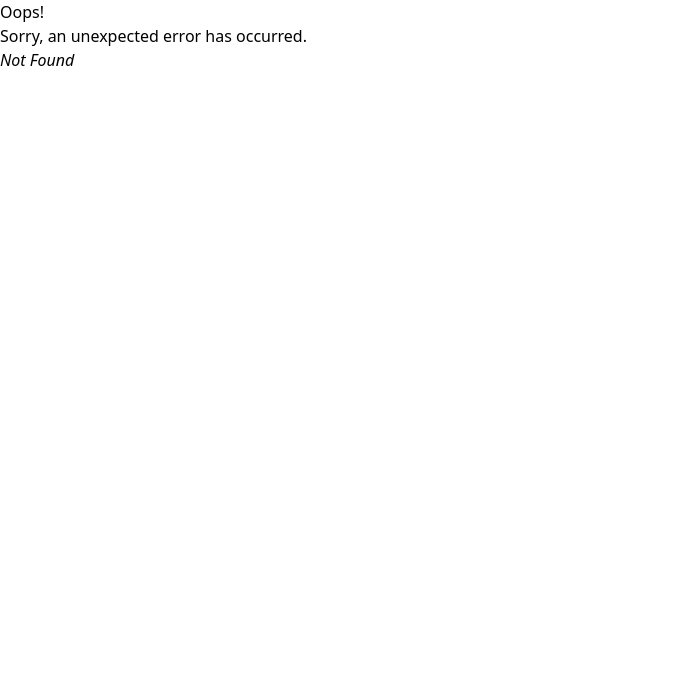
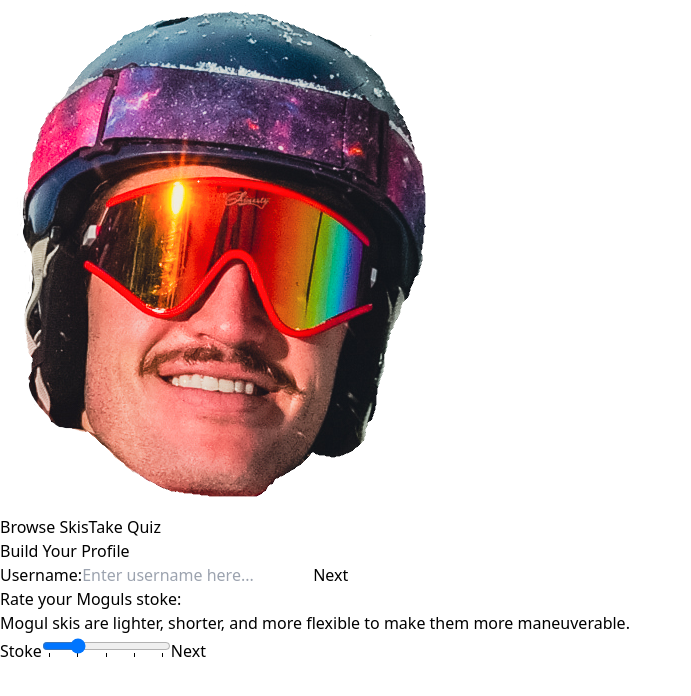
Before and after one commit to mikecoux/ski-finder, a React (Vite) app: page /quiz/1 in a window 1280 px wide. Before the commit this address had no page. Shown: the top 696 px of the page, without its empty margins (0-691 px from the left). Built offline with nearby package versions, Linux system fonts and the light colour scheme.

Commit message:
created the quiz questions

```diff
--- a/db.json
+++ b/db.json
@@ -9,11 +9,16 @@
         "tip": 135,
         "tail": 125
       },
-            "lengths": [171, 180, 189],
+      "lengths": [
+        171,
+        180,
+        189
+      ],
       "year": "2018",
       "weight": 1860,
       "image": "http://localhost:3000/images/kore.jpeg",
-            "content": "As the ultimate lightweight freeride ski, the KORE 105 has versatility for all-mountain adventures. The KORE construction reduces weight without sacrificing performance, thanks to a combination of Graphene, Karuba wood and multi layers of carbon. The sandwich sidewall construction adds responsiveness on hardpack snow, and tip and tail rocker provides flotation for deep days."
+      "content": "As the ultimate lightweight freeride ski, the KORE 105 has versatility for all-mountain adventures. The KORE construction reduces weight without sacrificing performance, thanks to a combination of Graphene, Karuba wood and multi layers of carbon. The sandwich sidewall construction adds responsiveness on hardpack snow, and tip and tail rocker provides flotation for deep days.",
+      "userId": []
     },
     {
       "id": 2,
@@ -24,11 +29,18 @@
         "tip": 144,
         "tail": 135
       },
-            "lengths": [176, 184, 192],
+      "lengths": [
+        176,
+        184,
+        192
+      ],
       "year": "2022",
       "weight": 1800,
       "image": "http://localhost:3000/images/chetler.jpg",
-            "content": "The Atomic Bent Chetler 120 is Chris Benchetler’s signature ski and the big brother of the Bent ski family. This pillow-bashing, powder-slashing machine features topsheet and base art by the man himself. With construction and shaping designed and refined by Chris Benchetler since 2008, the latest iteration redefines what’s possible in big mountain terrain. Dura Cap Sidewall construction combined with revolutionary HRZN Tech offers more surface area in the tip and tail for better tracking through chop and crud with less tip deflection. The Light Woodcore shaves weight while the Carbon Backbone adds strength and stiffness. The Powder Rocker profile offers the perfect amount of tip and tail turn-up, and camber under foot delivers epic performance through deep turns, side hits, and nose butters."
+      "content": "The Atomic Bent Chetler 120 is Chris Benchetler’s signature ski and the big brother of the Bent ski family. This pillow-bashing, powder-slashing machine features topsheet and base art by the man himself. With construction and shaping designed and refined by Chris Benchetler since 2008, the latest iteration redefines what’s possible in big mountain terrain. Dura Cap Sidewall construction combined with revolutionary HRZN Tech offers more surface area in the tip and tail for better tracking through chop and crud with less tip deflection. The Light Woodcore shaves weight while the Carbon Backbone adds strength and stiffness. The Powder Rocker profile offers the perfect amount of tip and tail turn-up, and camber under foot delivers epic performance through deep turns, side hits, and nose butters.",
+      "userId": [
+        1
+      ]
     },
     {
       "id": 3,
@@ -39,11 +51,19 @@
         "tip": 139,
         "tail": 128
       },
-            "lengths": [167, 172, 177, 182, 187, 192],
+      "lengths": [
+        167,
+        172,
+        177,
+        182,
+        187,
+        192
+      ],
       "year": "2022",
       "weight": 2240,
       "image": "http://localhost:3000/images/woodsman.jpeg",
-            "content": "The Woodsman 110 represents our take on an everyday platform for west coast skiers who need float and stability in their everyday ski.  Versatility is the name of the game these days - so an everyday platform that can double duty on deep days is what we find ourselves reaching for most of the time.  The Woodsman 110 blends equal parts muscle, float, and quickness for aggressive skiers needing a supportive everyday ride for their all mountain pursuits."
+      "content": "The Woodsman 110 represents our take on an everyday platform for west coast skiers who need float and stability in their everyday ski.  Versatility is the name of the game these days - so an everyday platform that can double duty on deep days is what we find ourselves reaching for most of the time.  The Woodsman 110 blends equal parts muscle, float, and quickness for aggressive skiers needing a supportive everyday ride for their all mountain pursuits.",
+      "userId": []
     },
     {
       "id": 4,
@@ -54,11 +74,18 @@
         "tip": 127,
         "tail": 111
       },
-            "lengths": [157, 164, 171, 178, 185],
+      "lengths": [
+        157,
+        164,
+        171,
+        178,
+        185
+      ],
       "year": "2023",
       "weight": 1260,
       "image": "http://localhost:3000/images/zerog.jpeg",
-            "content": "The Zero G 95 was the ski of choice for ski mountaineers Hilaree Nelson and Jim Morrison to conquer their epic, first descent on the world’s highest, biggest line—the Lhotse Couloir on 27,940-foot Lhotse peak in Nepal’s Himalayas. The Zero G 95 gave them the performance they needed to get down safely—not to mention the high-altitude pow turns they scored! An ultra-lightweight paulownia wood core paired with updated iteration of Blizzard’s proven Carbon Drive technology in version 3.0 provides for efficiency on the skin track and a more consistent, stable feel on the descent. Your backcountry adventure may be closer to home, but you can still reap the benefits of Austrian engineering that delivers the best downhill performance for the weight."
+      "content": "The Zero G 95 was the ski of choice for ski mountaineers Hilaree Nelson and Jim Morrison to conquer their epic, first descent on the world’s highest, biggest line—the Lhotse Couloir on 27,940-foot Lhotse peak in Nepal’s Himalayas. The Zero G 95 gave them the performance they needed to get down safely—not to mention the high-altitude pow turns they scored! An ultra-lightweight paulownia wood core paired with updated iteration of Blizzard’s proven Carbon Drive technology in version 3.0 provides for efficiency on the skin track and a more consistent, stable feel on the descent. Your backcountry adventure may be closer to home, but you can still reap the benefits of Austrian engineering that delivers the best downhill performance for the weight.",
+      "userId": []
     },
     {
       "id": 5,
@@ -69,11 +96,30 @@
         "tip": 140,
         "tail": 131
       },
-            "lengths": [175, 181, 187, 192],
+      "lengths": [
+        175,
+        181,
+        187,
+        192
+      ],
       "year": "2021",
       "weight": 2230,
       "image": "http://localhost:3000/images/sego.jpg",
-            "content": "The 2022 Sego Cleaver Comp is a bit of a monster. Designed for Freeride World Tour Champion Isaac Freeland to compete on, these 110mm beasts are for charging mixed conditions on steep faces. A 7cm wide strip of titanal runs the length of the ski, providing a very stout backbone, and there is less rocker than the Big Horn series making these super stable. But Isaac is most famous for the tricks he thows and proper twin tip tail makes that possible on these and makes them stand out from the competition."
+      "content": "The 2022 Sego Cleaver Comp is a bit of a monster. Designed for Freeride World Tour Champion Isaac Freeland to compete on, these 110mm beasts are for charging mixed conditions on steep faces. A 7cm wide strip of titanal runs the length of the ski, providing a very stout backbone, and there is less rocker than the Big Horn series making these super stable. But Isaac is most famous for the tricks he thows and proper twin tip tail makes that possible on these and makes them stand out from the competition.",
+      "userId": [
+        1
+      ]
+    }
+  ],
+  "users": [
+    {
+      "id": 1,
+      "username": "sproot",
+      "stokeProfile": {
+        "playfulness": 5,
+        "performance": 2,
+        "rocker": 3
+      }
     }
   ]
 }
--- /dev/null
+++ b/routes.json
@@ -0,0 +1,3 @@
+{
+    "/users/:id": "/users/:id?_embed=skis"
+}
--- /dev/null
+++ b/src/components/QuizQuestion.jsx
@@ -0,0 +1,24 @@
+import { useState } from 'react'
+
+export default function QuizQuestion ({ questionTitle, questionContext, disciplineName, onNext }) {
+    const [sliderValue, setSliderValue] = useState(2)
+
+    return (
+        <div>
+        <h2>{questionTitle}</h2>
+        <h3>{questionContext}</h3>
+        <form onSubmit={(e) => onNext(e, disciplineName, sliderValue)}>
+            <label htmlFor="slider">Stoke</label>
+            <input type="range" min="1" max="5" value={sliderValue} id="slider" step="1" list="stokeSettings" name={disciplineName} onChange={(e) => setSliderValue(e.target.value)}/>
+            <datalist id="stokeSettings">
+                <option>1</option>
+                <option>2</option>
+                <option>3</option>
+                <option>4</option>
+                <option>5</option>
+            </datalist>
+            <button type="submit">Next</button>
+        </form>
+    </div>
+    )
+}
--- a/src/main.jsx
+++ b/src/main.jsx
@@ -1,6 +1,6 @@
 import React from 'react'
 import ReactDOM from 'react-dom/client'
-import { createBrowserRouter, RouterProvider } from 'react-router-dom'
+import { createBrowserRouter, redirect, RouterProvider } from 'react-router-dom'
 import Root from './routes/root.jsx'
 import ErrorPage from './components/ErrorPage.jsx'
 import Home from './routes/home.jsx'
@@ -8,6 +8,7 @@ import Browse from './routes/browse.jsx'
 import Quiz from './routes/quiz'
 import './index.css'
 import DetailPage from './routes/detail-page.jsx'
+import QuizQuestion from './components/QuizQuestion.jsx'
 
 const router = createBrowserRouter([
   {
@@ -34,6 +35,24 @@ const router = createBrowserRouter([
       },
       {
         path: '/quiz',
+        element: <Quiz />,
+        action: async ({ request }) => {
+          let formData = await request.formData();
+          let formSubmission = Object.fromEntries(formData)
+          // console.log(formSubmission)
+          return redirect(`/quiz/${formSubmission.username}`)
+          // let formSubmission = {
+          //   username: formData.get("username")
+          // }
+          // return fetch('http://localhost:3000/users', {
+          //   method: 'POST',
+          //   headers: {'Content-Type': 'application/json'},
+          //   body: JSON.stringify(formSubmission)
+          // })
+        }
+      },
+      {
+        path: '/quiz/:user',
         element: <Quiz />
       }
     ]
--- a/src/routes/browse.jsx
+++ b/src/routes/browse.jsx
@@ -4,7 +4,7 @@ import SkiList from '../components/SkiList';
 import SkiPreview from '../components/SkiPreview';
 
 export default function Browse () {
-    const [skis, setSkis] = useState(useLoaderData())
+    const [skis, setSkis] = useState(useLoaderData()) //might not need state here
     const [selectedSkiId, setSelectedSkiId] = useState(1)
 
     const featuredSki = skis.find(ski => ski.id === selectedSkiId)
@@ -16,3 +16,5 @@ export default function Browse () {
         </div>
     )
 }
+
+//add filters here that use the useSearchParams hook
--- a/src/routes/detail-page.jsx
+++ b/src/routes/detail-page.jsx
@@ -1,4 +1,4 @@
-import { Link, useLoaderData, useNavigate } from "react-router-dom"
+import { useLoaderData, useNavigate } from "react-router-dom"
 import NavButton from "../components/NavButton"
 
 export default function DetailPage () {
--- a/src/routes/quiz.jsx
+++ b/src/routes/quiz.jsx
@@ -1,7 +1,83 @@
+import { Form, useSubmit, useParams } from "react-router-dom";
+import QuizQuestion from "../components/QuizQuestion";
+import { useEffect, useState } from "react";
+
 export default function Quiz () {
+    const submit = useSubmit()
+    const { user } = useParams()
+    const [question, setQuestion] = useState(0)
+    const [stokeData, setStokeData] = useState({
+        "moguls": '',
+        "freeride": '',
+        "park": '',
+        "steeps": '',
+        "technical": '',
+        "powder": '',
+        "drops": '',
+        "carving": ''
+    })
+
+    console.log(question)
+
+    useEffect(() => {
+        user ? setQuestion(1) : null
+    },[user])
+
+    function handleSubmit(e) {
+        e.preventDefault()
+        submit(e.currentTarget.form)
+        e.currentTarget.form.reset()
+    }
+
+    function handleNext(e, name, value) {
+        e.preventDefault()
+        setStokeData({
+            ...stokeData,
+            [name]: value
+        })
+        setQuestion((question) => {
+            return question + 1
+        })
+    }
+
+    function displayQuestion() {
+        switch (question) {
+        case 1:
+            return <QuizQuestion questionTitle={'Rate your Moguls stoke:'} questionContext={'Mogul skis are lighter, shorter, and more flexible to make them more maneuverable.'} disciplineName={'moguls'} onNext={handleNext}/>;
+        case 2:
+            return <QuizQuestion questionTitle={'Rate your Freeride stoke:'} questionContext={"Freeride skiers usually prefer a playful ski that isn't totally directional, but can still stand up to mixed snow conditions."} disciplineName={'freeride'} onNext={handleNext}/>;
+        case 3:
+            return <QuizQuestion questionTitle={'Rate your Park stoke:'} questionContext={"Park skis are narrow, truly twin tip, and well suited to a center mount position. However, they aren't well suited to mixed snow conditions or steep, committing lines."} disciplineName={'park'} onNext={handleNext}/>;
+        case 4:
+            return <QuizQuestion questionTitle={'Rate your stoke for Steep & Committing lines:'} questionContext={'Big lines will require a more burly ski that is stiff, directional and well suiting to varied snow types.'} disciplineName={'steeps'} onNext={handleNext}/>;
+        case 5:
+            return <QuizQuestion questionTitle={'Rate your stoke for Technical Trees:'} questionContext={'Tight trees necessitate a responsive ski that can turn quickly and is relatively light.'} disciplineName={'technical'} onNext={handleNext}/>;
+        case 6:
+            return <QuizQuestion questionTitle={'Rate your Deep Pow stoke:'} questionContext={'Pow skis are fat and rockered. They will help you stay on top of deeper snow, but will be hard to get on edge in hard pack conditions.'} disciplineName={'powder'} onNext={handleNext}/>;
+        case 7:
+            return <QuizQuestion questionTitle={'Rate your stoke for Pillows & Cliffs:'} questionContext={'Landing airs will be easier with a fat ski (greater surface area) and one that is less directional as to be more accomodating in case of a backseat landing.'} disciplineName={'moguls'} onNext={handleNext}/>;
+        case 8:
+            return <QuizQuestion questionTitle={'Rate your Groomer stoke:'} questionContext={'Not joking here. Ripping cord is respectable so long as you are skilled in the other disciplines as well.'} disciplineName={'carving'} onNext={handleNext}/>;
+        case 9:
+            return <QuizResults stokeData={stokeData}/>
+        default:
+            null
+        }
+    }
+
+    function displayResults() {
+
+    }
+
     return (
         <div>
-            <h1>Find your Skis Here</h1>
+            <h1>Build Your Profile</h1>
+            <Form className={user ? "hidden" : null} method="post" action="/quiz">
+                <label htmlFor="userInput">Username:</label>
+                <input id="userInput" type="text" placeholder="Enter username here..." name="username" />
+                <button type="submit" onClick={handleSubmit}>Next</button>
+            </Form>
+            {displayQuestion()}
         </div>
     )
 }
```
Also changed, not shown: src/components/QuizSlider.jsx (added, +21 -0 lines). Lines whose indentation alone changed are shown as unchanged.
